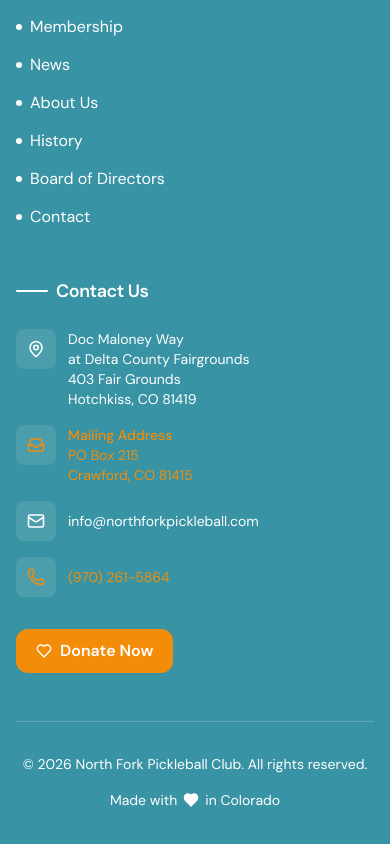
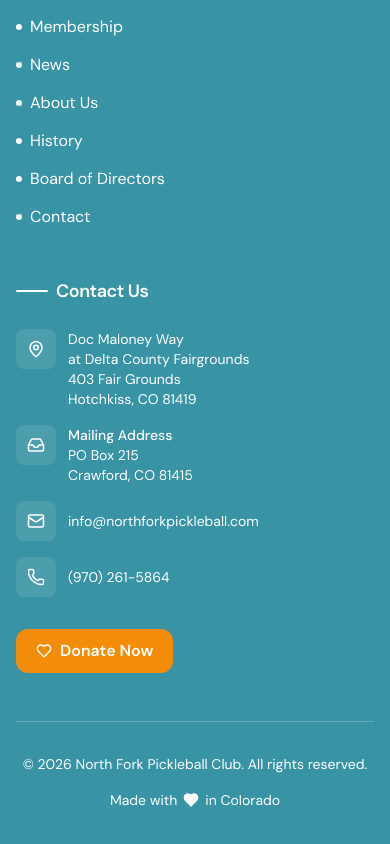
Before and after one commit to christyeller/nfpickle.com, a Next.js app: page / in a window 390 px wide. Shown: the part 8391-9235 px from the top of the page. Built offline with nearby package versions, Linux system fonts and the light colour scheme; no server answers; the database is empty.

Commit message:
Change mailing address and phone text to white in footer
Co-Authored-By: Claude Opus 4.5 <noreply@anthropic.com>

```diff
--- a/src/components/public/Footer.tsx
+++ b/src/components/public/Footer.tsx
@@ -112,9 +112,9 @@ export default function Footer() {
                 </a>
               </li>
               <li>
-                <div className="group flex items-start gap-3 text-orange">
+                <div className="group flex items-start gap-3 text-white">
                   <div className="w-10 h-10 rounded-lg bg-white/10 flex items-center justify-center flex-shrink-0">
-                    <Inbox size={18} className="text-orange" />
+                    <Inbox size={18} className="text-white" />
                   </div>
                   <div className="text-sm">
                     <span className="block font-medium">Mailing Address</span>
@@ -138,11 +138,11 @@ export default function Footer() {
               <li>
                 <a
                   href="tel:9702615864"
-                  className="group flex items-center gap-3 text-orange hover:text-orange/80 transition-colors"
+                  className="group flex items-center gap-3 text-white hover:text-white/80 transition-colors"
                 >
                   <div className="w-10 h-10 rounded-lg bg-white/10 flex items-center justify-center flex-shrink-0
                     group-hover:bg-white/20 transition-colors">
-                    <Phone size={18} className="text-orange" />
+                    <Phone size={18} className="text-white" />
                   </div>
                   <span className="text-sm">(970) 261-5864</span>
                 </a>
```
